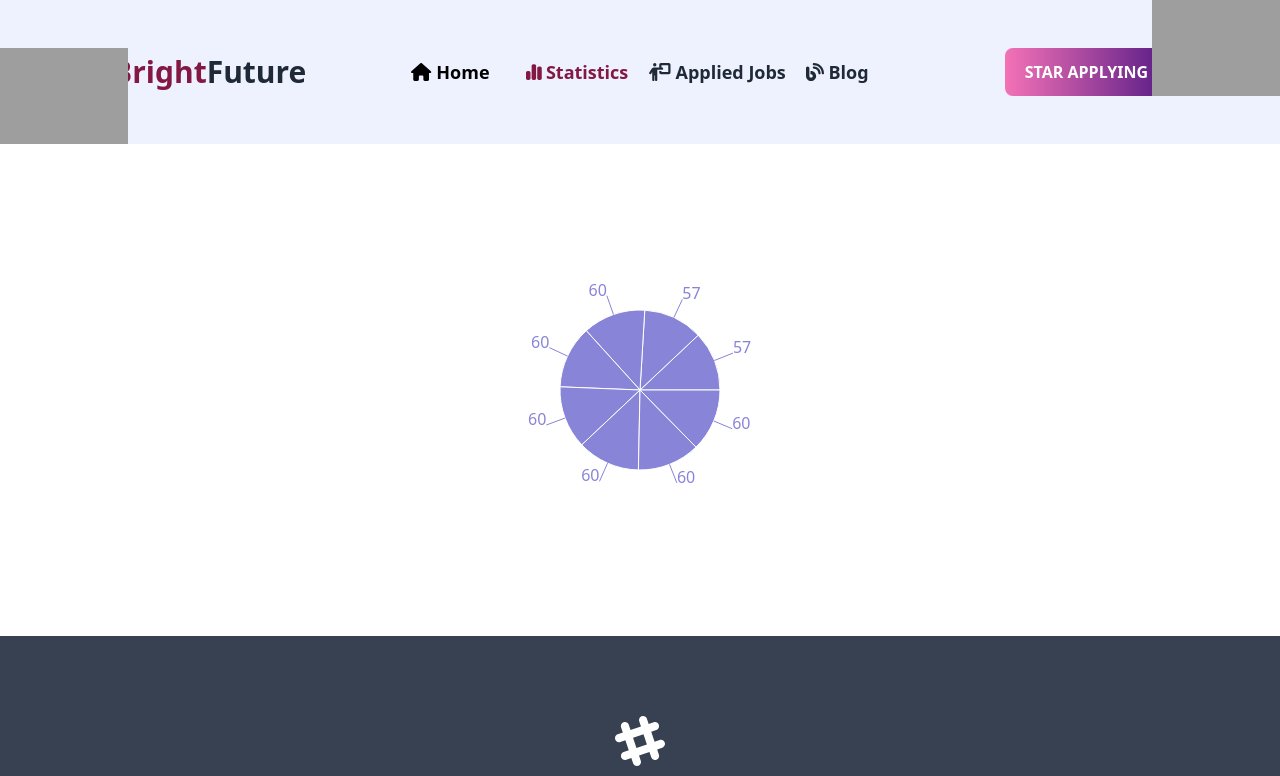
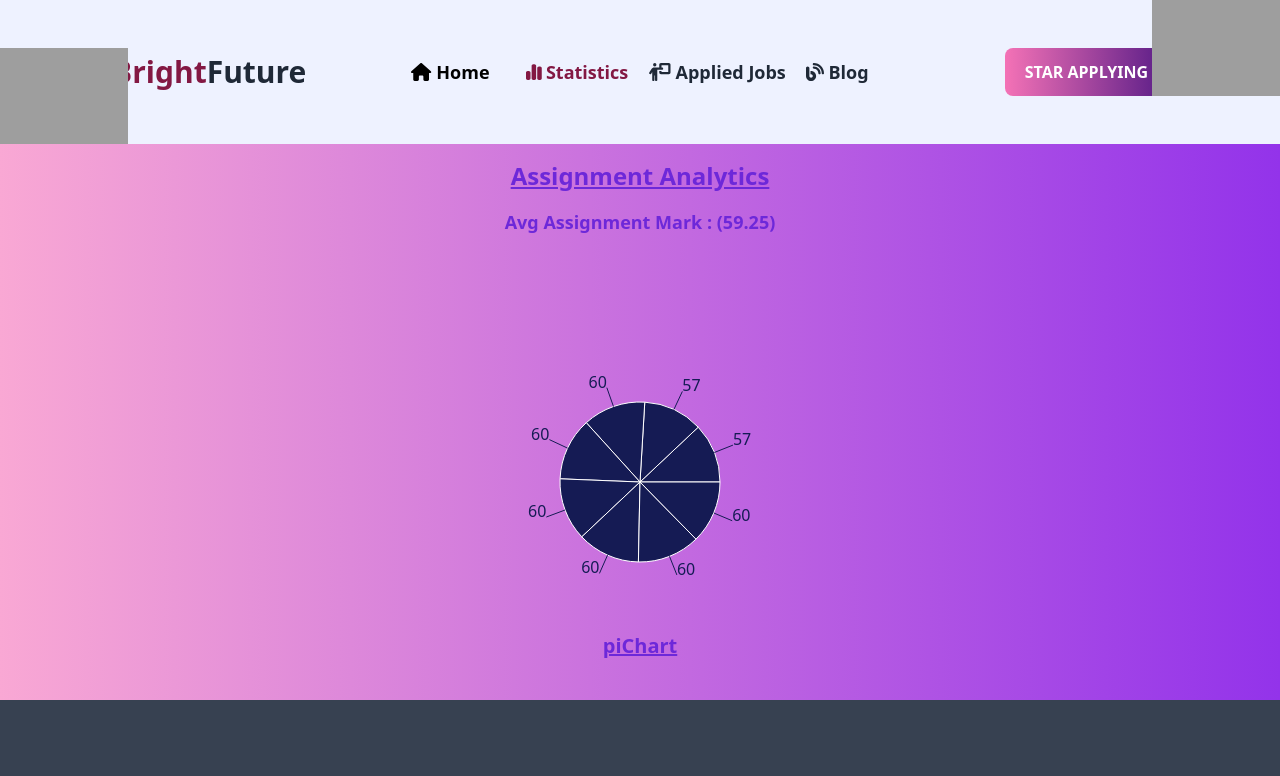
Before and after one commit to MD-TANVIR7462/Bright-Future, a React (Vite) app: page /statics in a window 1280 px wide. Shown: the top 776 px of the page. Built offline with nearby package versions, Linux system fonts and the light colour scheme; grey boxes are pictures that could not be loaded.

Commit message:
paichart modyfy

```diff
--- a/src/Components/PaiChart/Paichart.jsx
+++ b/src/Components/PaiChart/Paichart.jsx
@@ -15,8 +15,14 @@ const Paichart = () => {
       { name: 'Assignment-8', value: 60 }
     ];
    return (
-      <div className='' >
-        <h2 className='flex justify-center my-24'>
+      <div className='bg-gradient-to-r from-pink-300 to-purple-600 ' >
+
+         <h2 className='text-2xl text-violet-700
+          font-bold text-center underline pt-4'>Assignment Analytics</h2>
+         <h2 className='text-lg text-violet-700
+          font-bold text-center pt-4'>Avg Assignment Mark : (59.25)</h2>
+
+        <h2 className='flex justify-center  mt-24'>
         <PieChart width={300} height={300}>
           <Pie
             dataKey="value"
@@ -25,7 +31,7 @@ const Paichart = () => {
             cx="50%"
             cy="50%"
             outerRadius={80}
-            fill="#8884d8"
+            fill="#151B54"
             label
           />
 
@@ -34,7 +40,7 @@ const Paichart = () => {
 
 
         </h2>
-
+        <p className='text-xl text-center font-bold underline pb-10 text-violet-700'>piChart</p>
       </div>
    );
 };
```
